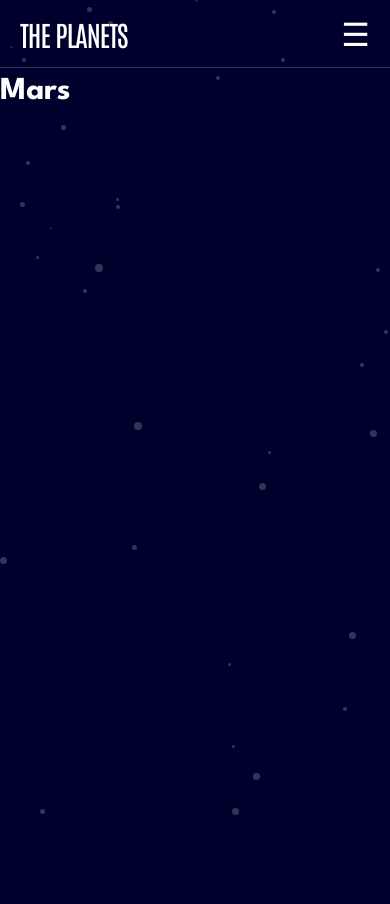
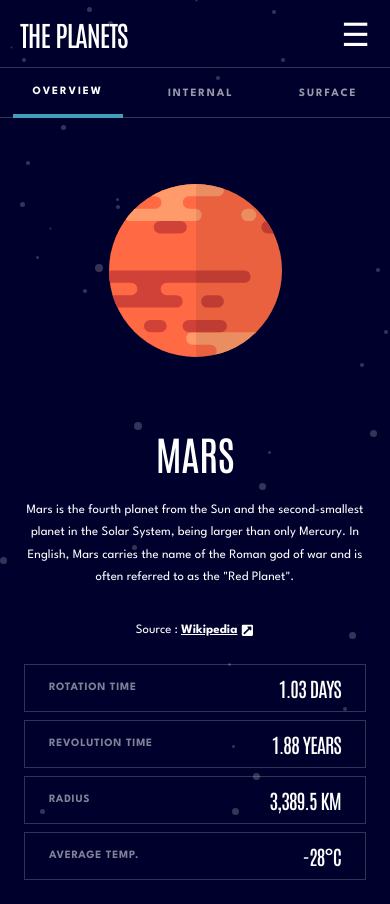
Before and after one commit to GregNicholas/planet-facts, a React (Create React App) app: page /mars in a window 390 px wide. Before the commit the page ends 844 px from the top, so only its background shows below. Built offline with nearby package versions, Linux system fonts and the light colour scheme; the HTML template or start-up script is replaced by a standard one.

Commit message:
tablet styles, add mars page

```diff
--- a/src/components/Header/Header.js
+++ b/src/components/Header/Header.js
@@ -17,13 +17,13 @@ const HeaderElement = styled.header`
   color: white;
   border-bottom: 1px solid rgba(255, 255, 255, .2);
 
-  @media (max-width: 830px) {
+  @media (max-width: 1024px) {
     flex-direction: column;
     height: 160px;
     justify-content: space-around;
     padding: 0 20px;
   }
-  @media (max-width: 500px){
+  @media (max-width: 768px){
     height: 68px;
     flex-direction: row;
     justify-content: space-between;
@@ -52,13 +52,12 @@ const NavLink = styled(Link)`
 const Header = () => {
   const [isNavExpanded, setIsNavExpanded] = useState(false);
   const width = useWindowWidth()
-console.log(width)
   return (
     <HeaderElement>
       <Title to={"/home"}>
           THE PLANETS
       </Title>
-        { width > 500 ?
+        { width > 768 ?
             <FullNavbar />
             :
             <MobileNavbar />
--- a/src/components/PlanetPage/PlanetPage.js
+++ b/src/components/PlanetPage/PlanetPage.js
@@ -1,46 +1,73 @@
 import { useState } from 'react'
+import { useWindowWidth } from '../../customHooks/useWindowWidth'
 import styled from 'styled-components'
 import {FaExternalLinkSquareAlt} from 'react-icons/fa'
 // import planetImg from '../../assets/planet-mercury.svg'
 
 const Container = styled.main`
-    display: grid;
+display: grid;
+    @media (min-width: 768px){
+        margin: 0 2rem 2rem 2rem;
+        gap: 0 1rem;
 
-    @media (min-width: 831px){
+        grid-template-columns: 1fr 1fr;
+        grid-template-rows: auto auto auto auto auto auto auto;
+    }
+
+    @media (min-width: 1024px){
         margin: 3rem 7rem;
         gap: 0 1rem;
     }
 `
-const SelectInfo = styled.ul`
+const SelectInfo = styled.section`
+    height: 50px;
+    width: 100%;
+    border-bottom: 1px solid rgba(255, 255, 255, .2);
+    @media (min-width: 768px){
+        grid-row: 5 / span 2;
+        grid-column: 2 / span 1;
+        flex-direction: column;
+        border: none;
+        margin-left: 2.5rem;
+    }
+`
+const InfoList = styled.ul`
     list-style-type: none;
+    height: 50px;
     padding: 0;
     display: flex;
     justify-content: space-around;
     align-items: center;
-    height: 50px;
     text-transform: uppercase;
     font-size: 0.7rem;
     font-weight: 700;
     letter-spacing: 1.9px;
-    border-bottom: 1px solid rgba(255, 255, 255, .2);
 
-    @media (min-width: 831px){
-        grid-row: 2 / span 1;
-        grid-column: 3 / span 1;
+    @media (min-width: 768px){
         flex-direction: column;
-        border: none;
+        height: fit-content;
+        gap: 1rem;
     }
+
 `
 const InfoItem = styled.li`
     border-bottom: ${props => !props.selected ? "none" : "4px solid #419EBB"};
-    padding: auto 9px;
-    padding: 16px 5px;
+    padding: 0 1.25rem;
     height: -webkit-fill-available;
     cursor: pointer;
     opacity: ${props => props.selected ? "100%" : "60%"};
+    display: flex;
+    gap: 1rem;
+    align-items: center;
     &:hover {
         opacity: 100%;
     }
+    @media (min-width: 768px){
+        width: 100%;
+        height: 2.5rem;
+        border: 1px solid rgba(255, 255, 255, .2);
+    }
+
 `
 const ImageBlock = styled.div`
     height: 305px;
@@ -48,10 +75,12 @@ const ImageBlock = styled.div`
     align-items: center;
     justify-content: center;
 
-    @media (min-width: 501px) and (max-width: 830px) {
+    @media (min-width: 768px) and (max-width: 1024px) {
         height: 460px;
+        grid-row: 1 / span 4;
+        grid-column: 1 / span 2;
       }
-    @media (min-width: 831px) {
+    @media (min-width: 1024px) {
         height: 655px;
         grid-row: 1 / span 2;
         grid-column: 1 / span 2;
@@ -60,10 +89,10 @@ const ImageBlock = styled.div`
 const ImageContainer = styled.div`
     width: ${props => props.width.mobile}px;
 
-    @media (min-width: 501px) and (max-width: 830px) {
+    @media (min-width: 768px) and (max-width: 1024px) {
       width: ${props => props.width.tablet}px;
     }
-    @media (min-width: 831px) {
+    @media (min-width: 1024px) {
         width: ${props => props.width.full}px;
       }
 `
@@ -73,9 +102,9 @@ const PlanetInfo = styled.section`
       font-size: 0.8rem;
       margin: 0 1.5rem 1.5rem 1.5rem;
 
-      @media (min-width: 831px){
-        grid-row: 1 / span 1;
-        grid-column: 3 / span 1;
+      @media (min-width: 768px){
+        grid-row: 5 / span 2;
+        grid-column: 1 / span 1;
     }
 `
 const PlanetName = styled.h1`
@@ -107,9 +136,9 @@ const Stats = styled.section`
       flex-direction: column;
       gap: 0.5rem;
 
-      @media (min-width: 831px){
-        grid-row: 3 / span 1;
-        grid-column: 1 / span 3;
+      @media (min-width: 768px){
+        grid-row: 7 / span 1;
+        grid-column: 1 / span 2;
         flex-direction: row;
         gap: 1rem;
         margin: 0;
@@ -123,7 +152,7 @@ const StatItem = styled.div`
     justify-content: space-between;
     align-items: center;
 
-    @media (min-width: 501px){
+    @media (min-width: 738px){
         flex-direction: column;
         flex-direction: column;
         width: 100%;
@@ -149,12 +178,19 @@ const Stat = styled.span`
 const PlanetPage = ({ planet, width }) => {
     const [image, setImage] = useState(planet.images.planet.substring(1))
     const [info, setInfo] = useState('overview')
+    const screenWidth = useWindowWidth()
     return (
         <Container>
             <SelectInfo>
-                <InfoItem selected={info === 'overview'} onClick={() => setInfo('overview')}>overview</InfoItem>
-                <InfoItem selected={info === 'structure'} onClick={() => setInfo('structure')}>structure</InfoItem>
-                <InfoItem selected={info === 'geology'} onClick={() => setInfo('geology')}>surface</InfoItem>
+                <InfoList>
+                    <InfoItem selected={info === 'overview'} onClick={() => setInfo('overview')}>overview</InfoItem>
+                    <InfoItem selected={info === 'structure'} onClick={() => setInfo('structure')}>
+                        {screenWidth < 768 ? 'internal' : <><span>02</span> <span>internal structure</span></>}
+                    </InfoItem>
+                    <InfoItem selected={info === 'geology'} onClick={() => setInfo('geology')}>
+                        {screenWidth < 768 ? 'surface' : <><span>03</span> <span>internal structure</span></>}
+                    </InfoItem>
+                </InfoList>
             </SelectInfo>
             <ImageBlock>
                 <ImageContainer width={width}>
@@ -166,7 +202,7 @@ const PlanetPage = ({ planet, width }) => {
                 <PlanetContent>{planet[info].content}</PlanetContent>
                 <Source>Source : <WikiLink href={planet[info].source} target="_blank">Wikipedia <FaExternalLinkSquareAlt/></WikiLink></Source>
             </PlanetInfo>
-=            <Stats>
+            <Stats>
                 <StatItem><StatName>rotation time</StatName><Stat>{planet.rotation}</Stat></StatItem>
                 <StatItem><StatName>revolution time</StatName><Stat>{planet.revolution}</Stat></StatItem>
                 <StatItem><StatName>radius</StatName><Stat>{planet.radius}</Stat></StatItem>
--- a/src/pages/Mars.js
+++ b/src/pages/Mars.js
@@ -1,7 +1,9 @@
-const Mars = () => {
+import PlanetPage from '../components/PlanetPage/PlanetPage'
+
+const Mars = ({ planet }) => {
 
     return (
-        <h1>Mars</h1>
+        <PlanetPage planet={planet}  width={{mobile: "173", tablet: "285", full: "450"}} />
     )
 }
 
```
Also changed, not shown: src/components/Header/FullNavbar/FullNavbar.js (+5 -5 lines).
